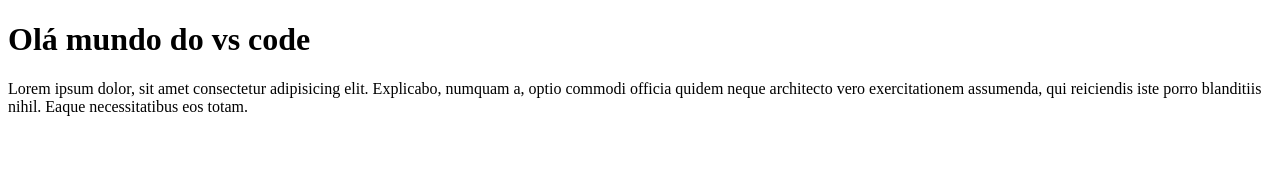
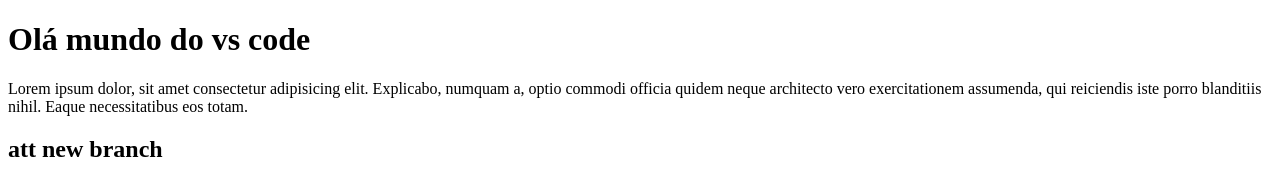
Before and after one commit to cadu4duarte/teste-vscode, a plain HTML site: page index.html in a window 1280 px wide. Drawn offline with Linux system fonts and the light colour scheme.

Commit message:
att nova

```diff
--- a/index.html
+++ b/index.html
@@ -10,5 +10,7 @@
 
     <h1>Olá mundo do vs code</h1>
     <p>Lorem ipsum dolor, sit amet consectetur adipisicing elit. Explicabo, numquam a, optio commodi officia quidem neque architecto vero exercitationem assumenda, qui reiciendis iste porro blanditiis nihil. Eaque necessitatibus eos totam.</p>
+
+    <h2>att new branch</h2>
 </body>
 </html>
```
